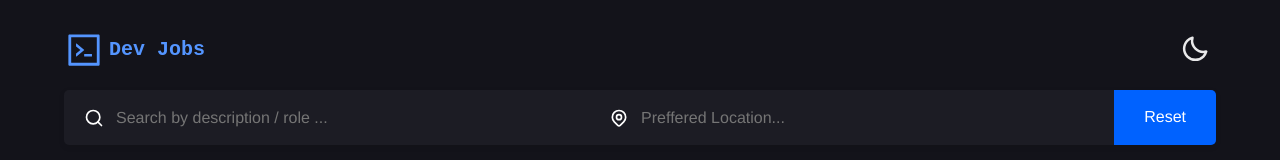
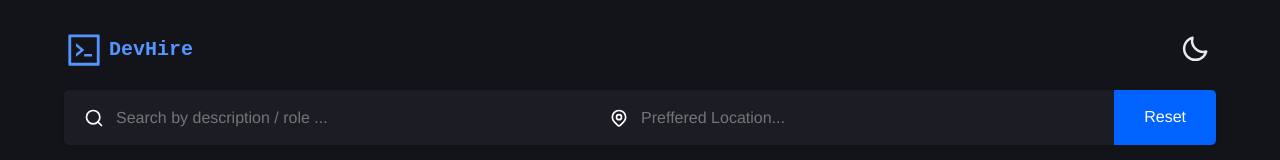
Before and after one commit to sahirmpatel/job-listing, a React (Create React App) app: page / in a window 1280 px wide. Shown: the top 160 px of the page. Built offline with nearby package versions, Linux system fonts and the light colour scheme; no server answers; what javascript-time-ago would draw is missing.

Commit message:
navbar and meta changes

```diff
--- a/public/index.html
+++ b/public/index.html
@@ -51,7 +51,7 @@
       crossorigin="anonymous"
     />
 
-    <title>Code Hire</title>
+    <title>DevHire</title>
   </head>
   <body>
     <noscript>You need to enable JavaScript to run this app.</noscript>
--- a/src/components/NavBar.js
+++ b/src/components/NavBar.js
@@ -11,7 +11,7 @@ const LogoParent = styled.div`
   color: #5495ff;
   display: flex;
   align-items: center;
-  font-weight: 600;
+  font-weight: 700;
   font-family: "Roboto Mono", monospace;
 `;
 
@@ -48,7 +48,7 @@ export default function NavBar() {
     <HeaderBand>
       <LogoParent>
         <Logo />
-        Dev Jobs
+        DevHire
       </LogoParent>
       <div>
         <ThemeButton theme={dark} onClick={() => toggle()}>
```
